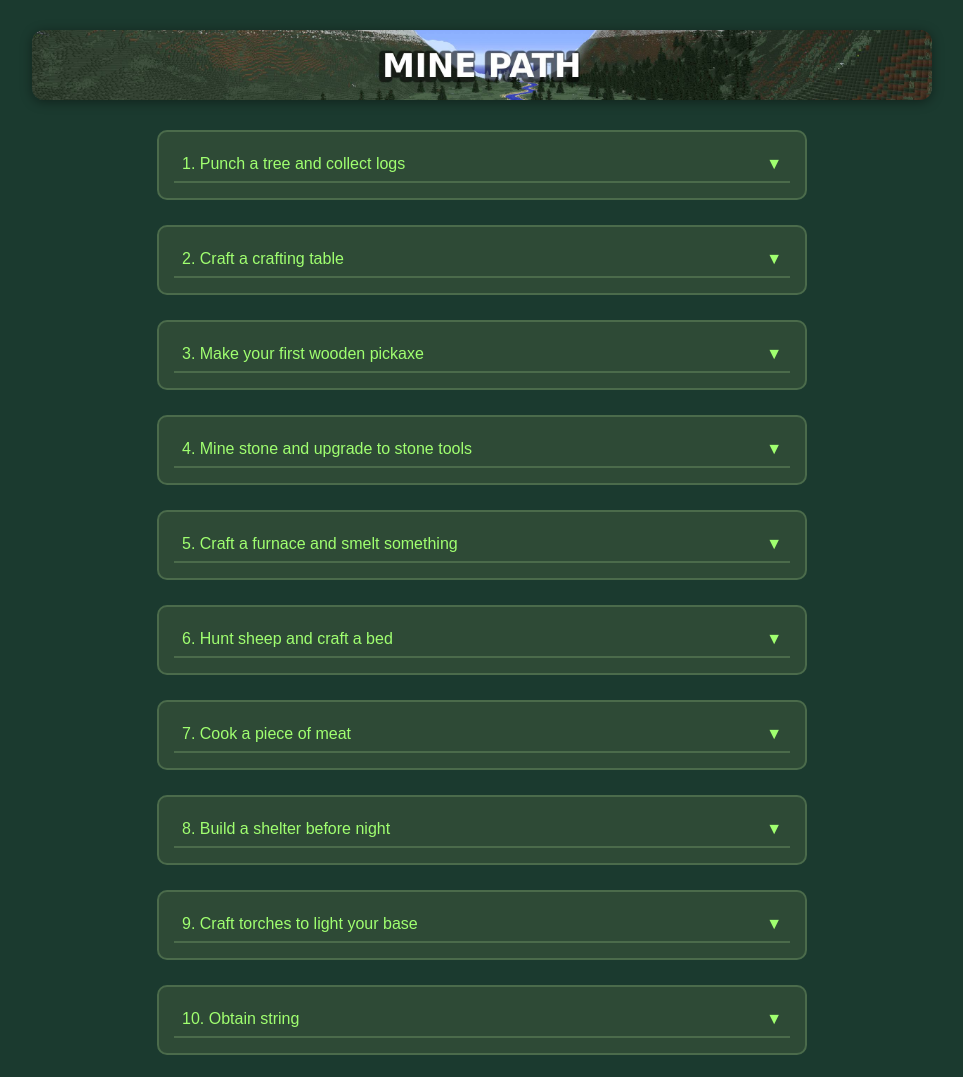
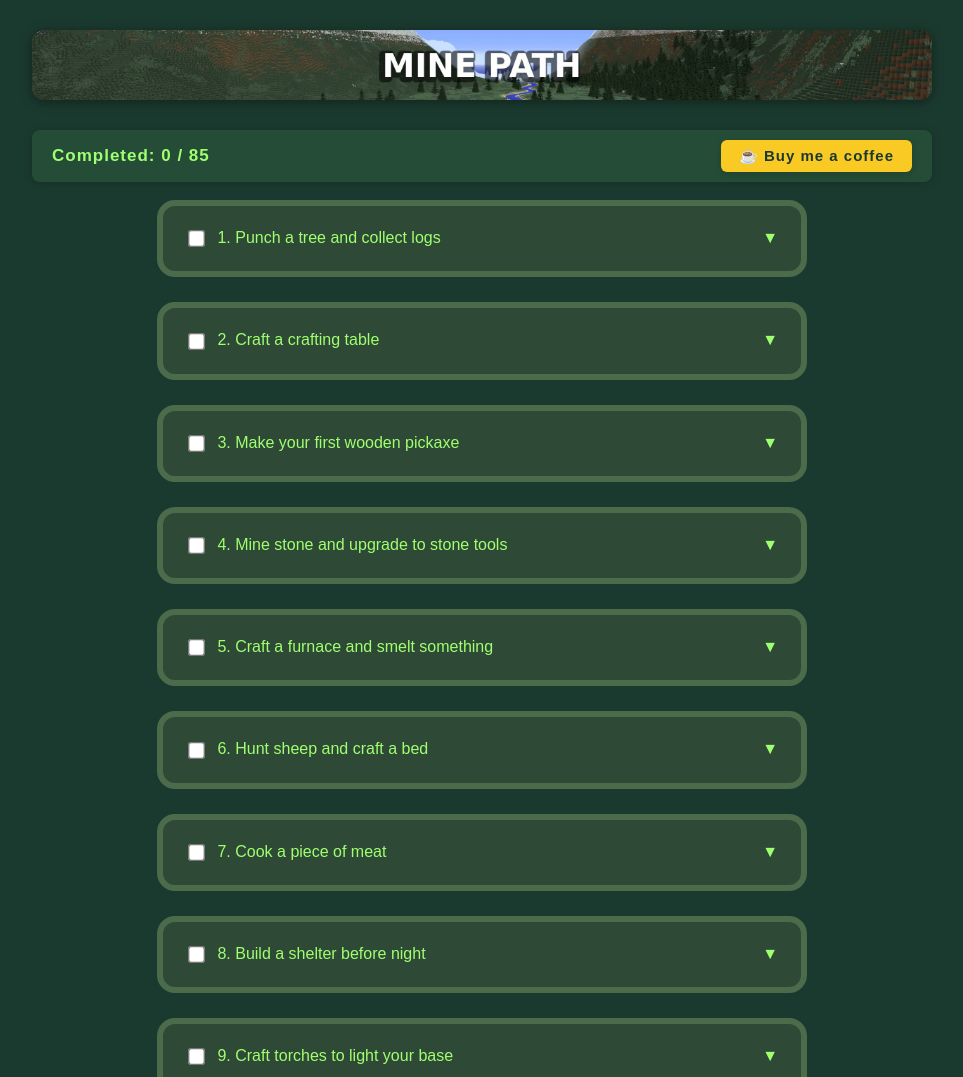
Before and after one commit to AtomicSpider/Mine-Path, a plain HTML site: page index.html in a window 1280 px wide. Shown: the top 1077 px of the page, without its empty margins (158-1121 px from the left). Drawn offline with nearby package versions, Linux system fonts and the light colour scheme.

Commit message:
track completed quests

```diff
--- a/index.html
+++ b/index.html
@@ -27,8 +27,8 @@
 
       .quest {
         background-color: #2e4a36;
-        border: 2px solid #4b6b4b;
-        border-radius: 10px;
+        border: 6px solid #4b6b4b;
+        border-radius: 18px;
         margin-bottom: 25px;
         padding: 15px;
         width: 100%;
@@ -43,7 +43,7 @@
         font-size: 16px;
         color: #a0ff70;
         padding: 8px;
-        border-bottom: 2px solid #4b6b4b;
+        /* border-bottom: 2px solid #4b6b4b; */
       }
 
       .quest-tags {
@@ -91,15 +91,68 @@
       li { margin-bottom: 12px; font-size: 14px; line-height: 1.5; }
       p { font-size: 14px; line-height: 1.5; }
 
-      .banner {
+      .banner,
+      #status-bar {
         width: 100%;
         max-width: 900px;
+        box-sizing: border-box;
+      }
+      .banner {
         height: 70px;
         object-fit: cover;
         border-radius: 12px;
         margin-bottom: 30px;
         box-shadow: 0 2px 12px #0006;
         display: block;
+      }
+      #status-bar {
+        margin: 0 auto 18px auto;
+        background: #244c36;
+        color: #a0ff70;
+        font-size: 17px;
+        font-weight: bold;
+        border-radius: 8px;
+        padding: 10px 20px 10px 20px;
+        text-align: left;
+        letter-spacing: 1px;
+        box-shadow: 0 1px 8px #0003;
+        display: flex;
+        align-items: center;
+        justify-content: space-between;
+        gap: 10px;
+      }
+      .coffee-btn {
+        background: #f9ca24;
+        color: #1b3a2f;
+        border: none;
+        border-radius: 6px;
+        font-size: 15px;
+        font-weight: bold;
+        padding: 7px 18px;
+        cursor: pointer;
+        box-shadow: 0 2px 6px #0002;
+        transition: background 0.2s, color 0.2s;
+        text-decoration: none;
+        margin-left: auto;
+      }
+      .coffee-btn:hover {
+        background: #ffe066;
+        color: #d35400;
+      }
+
+      .quest-checkbox {
+        margin-right: 10px;
+        transform: scale(1.3);
+        accent-color: #70ffae;
+        vertical-align: middle;
+      }
+
+      .quest.completed {
+        opacity: 0.5;
+        background: #1e2e23;
+      }
+      .quest-header .quest-title.completed {
+        text-decoration: line-through;
       }
 
       @media (max-width: 800px) {
@@ -132,21 +185,44 @@
   </head>
   <body>
     <img src="images/banner.jpg" alt="Minecraft Banner" class="banner" />
+    <div id="status-bar"></div>
     <div id="quest-container"></div>
 
     <script>
+      // Local storage helpers
+      function getCompletedQuests() {
+        return JSON.parse(localStorage.getItem('completedQuests') || '[]');
+      }
+      function setCompletedQuests(ids) {
+        localStorage.setItem('completedQuests', JSON.stringify(ids));
+      }
+
+      function updateStatusBar(completed, total) {
+        document.getElementById('status-bar').innerHTML = `
+          <span>Completed: ${completed} / ${total}</span>
+          <a class="coffee-btn" href="https://www.buymeacoffee.com/averageadult" target="_blank" rel="noopener">☕ Buy me a coffee</a>
+        `;
+      }
+
       // Fetch quests from the JSON file and render them
       fetch('data/quest.json')
         .then(response => response.json())
         .then(quests => {
           const container = document.getElementById('quest-container');
+          const completedIds = getCompletedQuests();
+          let completedCount = 0;
           container.innerHTML = '';
           quests.forEach((quest, idx) => {
+            const isCompleted = completedIds.includes(quest.id);
+            if (isCompleted) completedCount++;
             const questDiv = document.createElement('div');
-            questDiv.className = 'quest';
+            questDiv.className = 'quest' + (isCompleted ? ' completed' : '');
             questDiv.innerHTML = `
               <div class="quest-header" onclick="toggleQuest(this)">
-                <span>${idx + 1}. ${quest.title}</span>
+                <span class="quest-title${isCompleted ? ' completed' : ''}">
+                  <input type="checkbox" class="quest-checkbox" data-quest-id="${quest.id}" ${isCompleted ? 'checked' : ''} onclick="event.stopPropagation(); toggleQuestCheck(this);" />
+                  ${idx + 1}. ${quest.title}
+                </span>
                 <span class="arrow">▼</span>
               </div>
               <div class="quest-content">
@@ -165,6 +241,7 @@
             `;
             container.appendChild(questDiv);
           });
+          updateStatusBar(completedCount, quests.length);
         });
 
       function toggleQuest(header) {
@@ -178,6 +255,27 @@
           arrow.textContent = '▲';
         }
       }
+
+      window.toggleQuestCheck = function(checkbox) {
+        const questId = checkbox.getAttribute('data-quest-id');
+        let completedIds = getCompletedQuests();
+        const questDiv = checkbox.closest('.quest');
+        const questTitle = questDiv.querySelector('.quest-title');
+        if (checkbox.checked) {
+          if (!completedIds.includes(questId)) completedIds.push(questId);
+          questDiv.classList.add('completed');
+          questTitle.classList.add('completed');
+        } else {
+          completedIds = completedIds.filter(id => id !== questId);
+          questDiv.classList.remove('completed');
+          questTitle.classList.remove('completed');
+        }
+        setCompletedQuests(completedIds);
+        // Update status bar
+        const total = document.querySelectorAll('.quest-checkbox').length;
+        const completed = completedIds.length;
+        updateStatusBar(completed, total);
+      }
     </script>
   </body>
 </html>
```
